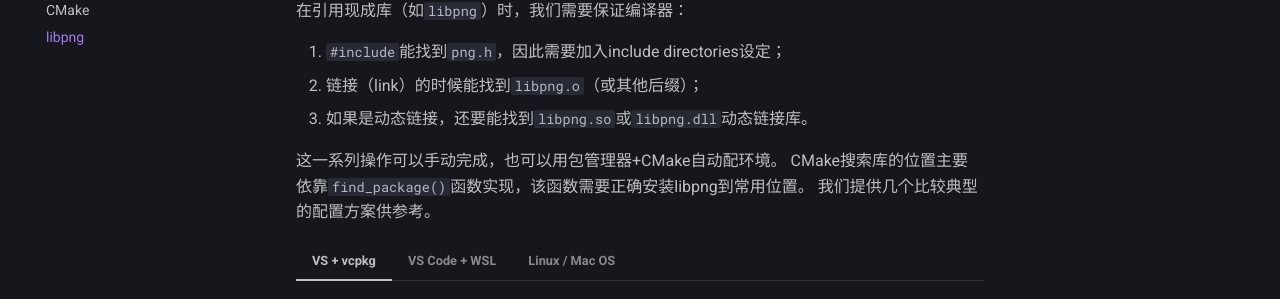
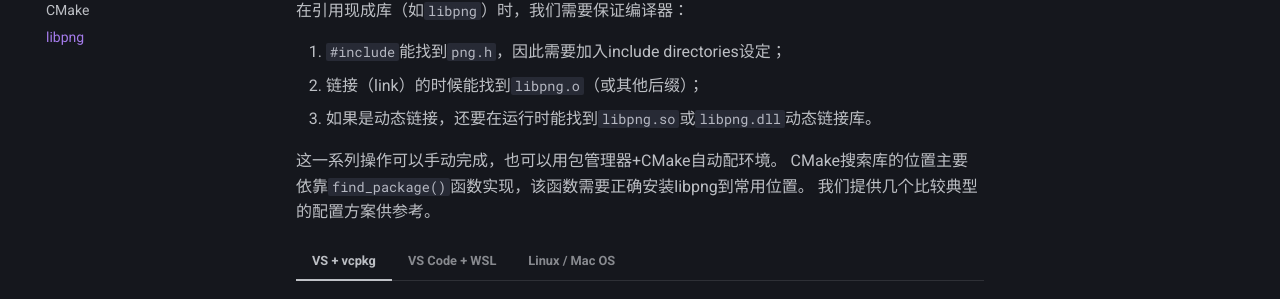
Before and after one commit to Yao-class-cpp-studio/wiki, an MkDocs documentation site: the page built from docs/toolchain/libpng.md, in a window 1280 px wide and 1044 px high. Shown: the part 231-530 px from the top of the window. Built offline with MkDocs 1.6.1 and Material for MkDocs 9.7.7, drawn with Linux system fonts in a browser that asks for light colours; comment, search, counter and statistics services are not loaded.

Commit message:
Fix(toolchain) add runtime

```diff
--- a/docs/toolchain/libpng.md
+++ b/docs/toolchain/libpng.md
@@ -4,7 +4,7 @@
 
 1. `#include`能找到`png.h`，因此需要加入include directories设定；
 2. 链接（link）的时候能找到`libpng.o`（或其他后缀）；
-3. 如果是动态链接，还要能找到`libpng.so`或`libpng.dll`动态链接库。
+3. 如果是动态链接，还要在运行时能找到`libpng.so`或`libpng.dll`动态链接库。
 
 这一系列操作可以手动完成，也可以用包管理器+CMake自动配环境。
 CMake搜索库的位置主要依靠`find_package()`函数实现，该函数需要正确安装libpng到常用位置。
```
